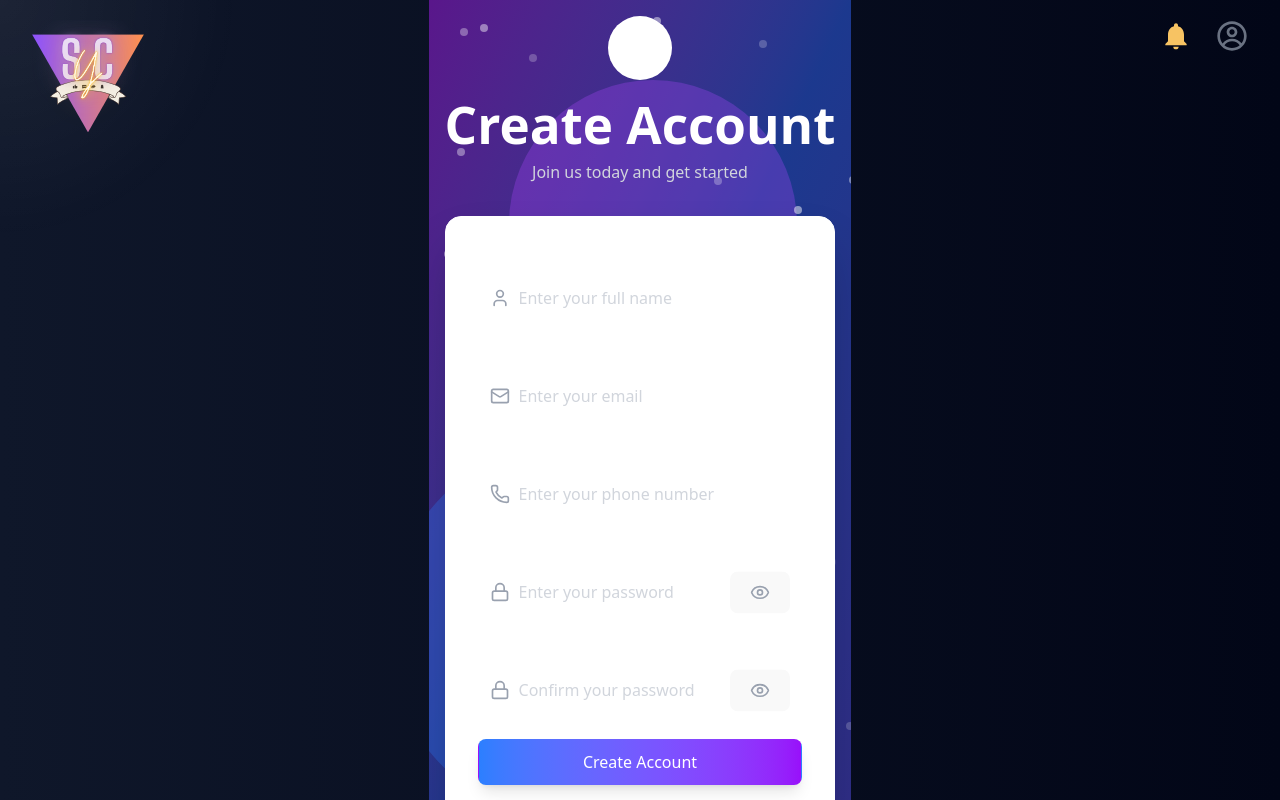
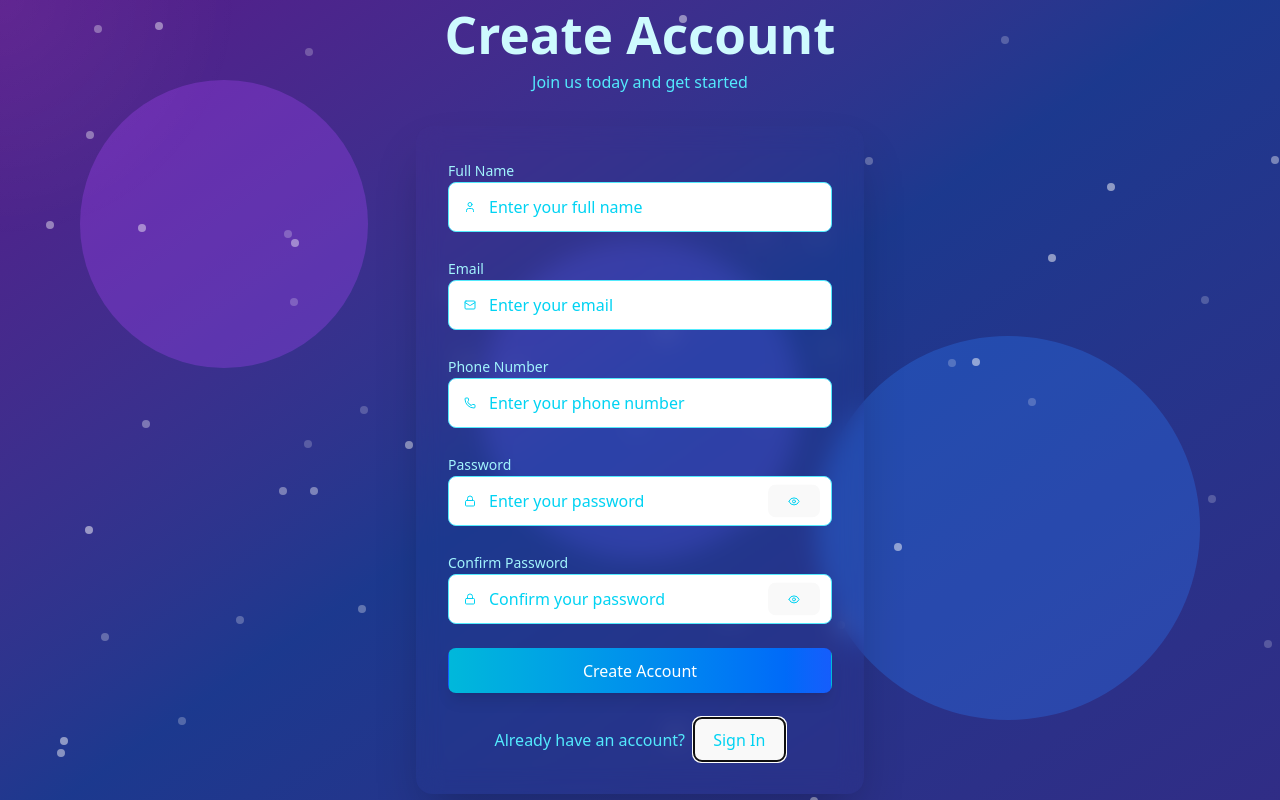
Before and after one commit to Aakash-Balasundaram/SocialSyncConsole, a React (Vite) app in the folder Frontend/: page /login in a window 1280 px wide. Both pictures are taken after a click on the button "Sign Up". Shown: the top 800 px of the page. Built offline with nearby package versions, Linux system fonts and the light colour scheme; a web font is replaced by a local one.

Commit message:
The Login made is modified

```diff
--- a/Frontend/src/App.jsx
+++ b/Frontend/src/App.jsx
@@ -1,5 +1,5 @@
 import './App.css';
-import { BrowserRouter as Router, Routes, Route } from 'react-router-dom';
+import { BrowserRouter as Router, Routes, Route, useLocation } from 'react-router-dom';
 
 import Dashboard from './Components/Dashboard';
 import Footer from './Components/Footer';
@@ -18,14 +18,16 @@ import LinkedInDashboard from './Pages/LinkedInDashboard';
 import YouTubeDashboard from './Pages/YouTubeDashboard';
 import TwitterDashboard from './Pages/TwitterDashboard';
 
-function App() {
+function AppContent() {
+  const location = useLocation();
+  const isLoginPage = location.pathname === '/login';
+
   return (
-    <Router>
     <div className="min-h-screen flex flex-col gap-[3rem] sm:gap-[4rem] md:gap-[5rem] lg:gap-[6rem]">
       <Spotlight />
-        <Navbar />
+      {!isLoginPage && <Navbar />}
 
-        <div className="flex-1 flex flex-col justify-center items-center">
+      <div className={`flex-1 flex flex-col justify-center items-center ${isLoginPage ? 'gap-0' : ''}`}>
         <Routes>
           {/* Home route */}
           <Route
@@ -61,8 +63,16 @@ function App() {
         </Routes>
       </div>
 
-        <Footer />
+      {/* Uncomment if you want to show footer on non-login pages only */}
+      {/* {!isLoginPage && <Footer />} */}
     </div>
+  );
+}
+
+function App() {
+  return (
+    <Router>
+      <AppContent />
     </Router>
   );
 }
--- a/Frontend/src/Components/Login.jsx
+++ b/Frontend/src/Components/Login.jsx
@@ -72,7 +72,7 @@ export default function AdvancedLogin() {
   };
 
   return (
-    <div className="min-h-screen relative overflow-hidden bg-gradient-to-br from-purple-900 via-blue-900 to-indigo-900">
+    <div className="w-screen min-h-screen bg-gradient-to-br from-purple-900 via-blue-900 to-indigo-900 overflow-x-hidden -mx-4 -my-4 sm:-mx-6 sm:-my-6 md:-mx-8 md:-my-8 lg:-mx-12 lg:-my-12">
       {/* Animated Background Elements */}
       <div className="absolute inset-0">
         <div className="absolute top-20 left-20 w-72 h-72 bg-purple-500 rounded-full opacity-20 animate-pulse"></div>
@@ -97,137 +97,141 @@ export default function AdvancedLogin() {
       </div>
 
       {/* Main Content */}
-      <div className="relative z-10 flex items-center justify-center min-h-screen p-4">
+      <div className="relative z-10 flex items-center justify-center min-h-screen p-4 py-12">
         <div className="w-full max-w-md">
           {/* Header */}
           <div className="text-center mb-8">
-            <div className="inline-flex items-center justify-center w-16 h-16 bg-white bg-opacity-20 rounded-full mb-4 backdrop-blur-sm">
-              {isSignUp ? (
-                <UserPlus className="w-8 h-8 text-white" />
-              ) : (
-                <LogIn className="w-8 h-8 text-white" />
-              )}
-            </div>
-            <h1 className="text-4xl font-bold text-white mb-2">
+            <h1 className="text-4xl font-bold text-cyan-100 mb-2">
               {isSignUp ? 'Create Account' : 'Welcome Back'}
             </h1>
-            <p className="text-gray-300">
+            <p className="text-cyan-300">
               {isSignUp ? 'Join us today and get started' : 'Sign in to your account'}
             </p>
           </div>
 
           {/* Form Container */}
-          <div className="bg-white bg-opacity-10 backdrop-blur-md rounded-2xl p-8 shadow-2xl border border-white border-opacity-20">
+          <div className="bg-transparent bg-opacity-80 backdrop-blur-md rounded-2xl p-8 shadow-2xl">
             <div className="space-y-6">
               {/* Name Field (Sign Up Only) */}
               {isSignUp && (
                 <div className="space-y-2">
-                  <label className="text-white text-sm font-medium">Full Name</label>
+                  <label className="text-cyan-200 text-sm font-medium">Full Name</label>
                   <div className="relative">
-                    <User className="absolute left-3 top-1/2 transform -translate-y-1/2 text-gray-400 w-5 h-5" />
+                    <div className="absolute left-3 top-1/2 transform -translate-y-1/2 bg-white bg-opacity-20 rounded-full p-1">
+                      <User className="text-cyan-400 w-3 h-3" />
+                    </div>
                     <input
                       type="text"
                       name="name"
                       value={formData.name}
                       onChange={handleInputChange}
-                      className="w-full pl-10 pr-4 py-3 bg-white bg-opacity-20 border border-white border-opacity-30 rounded-lg text-white placeholder-gray-300 focus:outline-none focus:ring-2 focus:ring-blue-400 focus:border-transparent transition duration-200"
+                      className="w-full pl-10 pr-4 py-3 bg-white bg-opacity-15 border border-cyan-300 border-opacity-30 rounded-lg text-black placeholder-cyan-400 focus:outline-none focus:ring-2 focus:ring-cyan-400 focus:border-transparent transition duration-200"
                       placeholder="Enter your full name"
                     />
                   </div>
-                  {errors.name && <p className="text-red-400 text-sm">{errors.name}</p>}
+                  {errors.name && <p className="text-red-300 text-sm">{errors.name}</p>}
                 </div>
               )}
 
               {/* Email Field */}
               <div className="space-y-2">
-                <label className="text-white text-sm font-medium">Email</label>
+                <label className="text-cyan-200 text-sm font-medium">Email</label>
                 <div className="relative">
-                  <Mail className="absolute left-3 top-1/2 transform -translate-y-1/2 text-gray-400 w-5 h-5" />
+                  <div className="absolute left-3 top-1/2 transform -translate-y-1/2 bg-white bg-opacity-20 rounded-full p-1">
+                    <Mail className="text-cyan-400 w-3 h-3" />
+                  </div>
                   <input
                     type="email"
                     name="email"
                     value={formData.email}
                     onChange={handleInputChange}
-                    className="w-full pl-10 pr-4 py-3 bg-white bg-opacity-20 border border-white border-opacity-30 rounded-lg text-white placeholder-gray-300 focus:outline-none focus:ring-2 focus:ring-blue-400 focus:border-transparent transition duration-200"
+                    className="w-full pl-10 pr-4 py-3 bg-white bg-opacity-15 border border-cyan-300 border-opacity-30 rounded-lg text-black placeholder-cyan-400 focus:outline-none focus:ring-2 focus:ring-cyan-400 focus:border-transparent transition duration-200"
                     placeholder="Enter your email"
                   />
                 </div>
-                {errors.email && <p className="text-red-400 text-sm">{errors.email}</p>}
+                {errors.email && <p className="text-red-300 text-sm">{errors.email}</p>}
               </div>
 
               {/* Phone Field (Sign Up Only) */}
               {isSignUp && (
                 <div className="space-y-2">
-                  <label className="text-white text-sm font-medium">Phone Number</label>
+                  <label className="text-cyan-200 text-sm font-medium">Phone Number</label>
                   <div className="relative">
-                    <Phone className="absolute left-3 top-1/2 transform -translate-y-1/2 text-gray-400 w-5 h-5" />
+                    <div className="absolute left-3 top-1/2 transform -translate-y-1/2 bg-white bg-opacity-20 rounded-full p-1">
+                      <Phone className="text-cyan-400 w-3 h-3" />
+                    </div>
                     <input
                       type="tel"
                       name="phone"
                       value={formData.phone}
                       onChange={handleInputChange}
-                      className="w-full pl-10 pr-4 py-3 bg-white bg-opacity-20 border border-white border-opacity-30 rounded-lg text-white placeholder-gray-300 focus:outline-none focus:ring-2 focus:ring-blue-400 focus:border-transparent transition duration-200"
+                      className="w-full pl-10 pr-4 py-3 bg-white bg-opacity-15 border border-cyan-300 border-opacity-30 rounded-lg text-black placeholder-cyan-400 focus:outline-none focus:ring-2 focus:ring-cyan-400 focus:border-transparent transition duration-200"
                       placeholder="Enter your phone number"
                     />
                   </div>
-                  {errors.phone && <p className="text-red-400 text-sm">{errors.phone}</p>}
+                  {errors.phone && <p className="text-red-300 text-sm">{errors.phone}</p>}
                 </div>
               )}
 
               {/* Password Field */}
               <div className="space-y-2">
-                <label className="text-white text-sm font-medium">Password</label>
+                <label className="text-cyan-200 text-sm font-medium">Password</label>
                 <div className="relative">
-                  <Lock className="absolute left-3 top-1/2 transform -translate-y-1/2 text-gray-400 w-5 h-5" />
+                  <div className="absolute left-3 top-1/2 transform -translate-y-1/2 bg-white bg-opacity-20 rounded-full p-1">
+                    <Lock className="text-cyan-400 w-3 h-3" />
+                  </div>
                   <input
                     type={showPassword ? "text" : "password"}
                     name="password"
                     value={formData.password}
                     onChange={handleInputChange}
-                    className="w-full pl-10 pr-12 py-3 bg-white bg-opacity-20 border border-white border-opacity-30 rounded-lg text-white placeholder-gray-300 focus:outline-none focus:ring-2 focus:ring-blue-400 focus:border-transparent transition duration-200"
+                    className="w-full pl-10 pr-12 py-3 bg-white bg-opacity-15 border border-cyan-300 border-opacity-30 rounded-lg text-black placeholder-cyan-400 focus:outline-none focus:ring-2 focus:ring-cyan-400 focus:border-transparent transition duration-200"
                     placeholder="Enter your password"
                   />
                   <button
                     type="button"
                     onClick={() => setShowPassword(!showPassword)}
-                    className="absolute right-3 top-1/2 transform -translate-y-1/2 text-gray-400 hover:text-white transition duration-200"
+                    className="absolute right-3 top-1/2 transform -translate-y-1/2 bg-white bg-opacity-20 rounded-full p-1 hover:bg-opacity-30 transition duration-200"
                   >
-                    {showPassword ? <EyeOff className="w-5 h-5" /> : <Eye className="w-5 h-5" />}
+                    {showPassword ? <EyeOff className="w-3 h-3 text-cyan-400" /> : <Eye className="w-3 h-3 text-cyan-400" />}
                   </button>
                 </div>
-                {errors.password && <p className="text-red-400 text-sm">{errors.password}</p>}
+                {errors.password && <p className="text-red-300 text-sm">{errors.password}</p>}
               </div>
 
               {/* Confirm Password Field (Sign Up Only) */}
               {isSignUp && (
                 <div className="space-y-2">
-                  <label className="text-white text-sm font-medium">Confirm Password</label>
+                  <label className="text-cyan-200 text-sm font-medium">Confirm Password</label>
                   <div className="relative">
-                    <Lock className="absolute left-3 top-1/2 transform -translate-y-1/2 text-gray-400 w-5 h-5" />
+                    <div className="absolute left-3 top-1/2 transform -translate-y-1/2 bg-white bg-opacity-20 rounded-full p-1">
+                      <Lock className="text-cyan-400 w-3 h-3" />
+                    </div>
                     <input
                       type={showConfirmPassword ? "text" : "password"}
                       name="confirmPassword"
                       value={formData.confirmPassword}
                       onChange={handleInputChange}
-                      className="w-full pl-10 pr-12 py-3 bg-white bg-opacity-20 border border-white border-opacity-30 rounded-lg text-white placeholder-gray-300 focus:outline-none focus:ring-2 focus:ring-blue-400 focus:border-transparent transition duration-200"
+                      className="w-full pl-10 pr-12 py-3 bg-white bg-opacity-15 border border-cyan-300 border-opacity-30 rounded-lg text-black placeholder-cyan-400 focus:outline-none focus:ring-2 focus:ring-cyan-400 focus:border-transparent transition duration-200"
                       placeholder="Confirm your password"
                     />
                     <button
                       type="button"
                       onClick={() => setShowConfirmPassword(!showConfirmPassword)}
-                      className="absolute right-3 top-1/2 transform -translate-y-1/2 text-gray-400 hover:text-white transition duration-200"
+                      className="absolute right-3 top-1/2 transform -translate-y-1/2 bg-white bg-opacity-20 rounded-full p-1 hover:bg-opacity-30 transition duration-200"
                     >
-                      {showConfirmPassword ? <EyeOff className="w-5 h-5" /> : <Eye className="w-5 h-5" />}
+                      {showConfirmPassword ? <EyeOff className="w-3 h-3 text-cyan-400" /> : <Eye className="w-3 h-3 text-cyan-400" />}
                     </button>
                   </div>
-                  {errors.confirmPassword && <p className="text-red-400 text-sm">{errors.confirmPassword}</p>}
+                  {errors.confirmPassword && <p className="text-red-300 text-sm">{errors.confirmPassword}</p>}
                 </div>
               )}
 
               {/* Submit Button */}
               <button
                 type="submit"
-                className="w-full bg-gradient-to-r from-blue-500 to-purple-600 text-white py-3 rounded-lg font-medium hover:from-blue-600 hover:to-purple-700 focus:outline-none focus:ring-2 focus:ring-blue-400 focus:ring-offset-2 focus:ring-offset-transparent transition duration-200 transform hover:scale-105 shadow-lg"
+                onClick={handleSubmit}
+                className="w-full bg-gradient-to-r from-cyan-500 to-blue-600 text-white py-3 rounded-lg font-medium hover:from-cyan-600 hover:to-blue-700 focus:outline-none focus:ring-2 focus:ring-cyan-400 focus:ring-offset-2 focus:ring-offset-transparent transition duration-200 transform hover:scale-105 shadow-lg"
               >
                 {isSignUp ? 'Create Account' : 'Sign In'}
               </button>
@@ -235,11 +239,11 @@ export default function AdvancedLogin() {
 
             {/* Toggle Mode */}
             <div className="mt-6 text-center">
-              <p className="text-gray-300">
+              <p className="text-cyan-300">
                 {isSignUp ? 'Already have an account?' : "Don't have an account?"}
                 <button
                   onClick={toggleMode}
-                  className="ml-2 text-blue-400 hover:text-blue-300 font-medium transition duration-200"
+                  className="ml-2 text-cyan-400 hover:text-cyan-200 font-medium transition duration-200"
                 >
                   {isSignUp ? 'Sign In' : 'Sign Up'}
                 </button>
@@ -249,7 +253,7 @@ export default function AdvancedLogin() {
             {/* Forgot Password (Login Only) */}
             {!isSignUp && (
               <div className="mt-4 text-center">
-                <button className="text-gray-400 hover:text-white text-sm transition duration-200">
+                <button className="text-cyan-400 hover:text-cyan-200 text-sm transition duration-200">
                   Forgot your password?
                 </button>
               </div>
```
Lines whose indentation alone changed are shown as unchanged.
